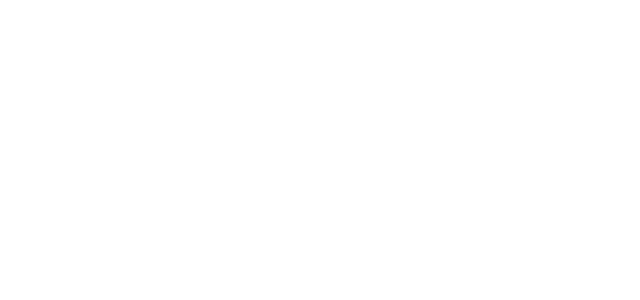
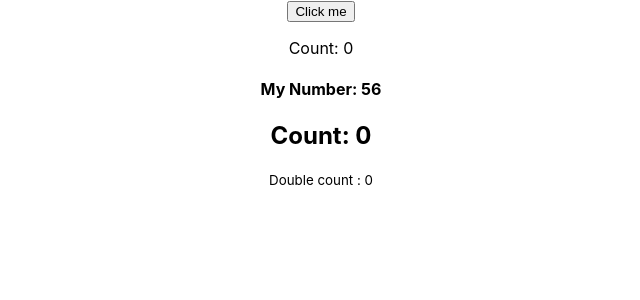
Before and after one commit to ProgrammingHero1/simple-volunteers, a React (Create React App) app: page /home in a window 1280 px wide. Before the commit this address had no page. Shown: the top 300 px of the page, without its empty margins (319-959 px from the left). Built offline with nearby package versions, Linux system fonts and the light colour scheme.

Commit message:
display volunteers

```diff
--- a/src/App.js
+++ b/src/App.js
@@ -1,13 +1,15 @@
 import { Route, Routes } from 'react-router-dom';
 import './App.css';
 import Home from './components/Home/Home';
+import Main from './components/Main/Main';
 import Volunteers from './components/Volunteers/Volunteers';
 
 function App() {
   return (
     <div className="App">
       <Routes>
-        <Route path="/" element={<Home></Home>}></Route>
+        <Route path="/" element={<Main></Main>}></Route>
+        <Route path="/home" element={<Home></Home>}></Route>
         <Route path='/volunteers' element={<Volunteers></Volunteers>}></Route>
       </Routes>
     </div>
--- /dev/null
+++ b/src/components/Activity/Activity.css
@@ -0,0 +1,7 @@
+.activity{
+    border: 2px solid goldenrod;
+    border-radius: 20px;
+}
+.activity img{
+    width: 200px;
+}
--- /dev/null
+++ b/src/components/Activity/Activity.js
@@ -0,0 +1,14 @@
+import React from 'react';
+import './Activity.css';
+
+const Activity = ({activity}) => {
+    const {title, img} = activity;
+    return (
+        <div className='activity'>
+            <img src={img} alt="" />
+            <h2>{title}</h2>
+        </div>
+    );
+};
+
+export default Activity;
--- a/src/components/Home/Home.js
+++ b/src/components/Home/Home.js
@@ -0,0 +1,22 @@
+import React, { useState } from 'react';
+
+const Home = () => {
+    const [count, setCount] = useState(0);
+
+    const number = 56;
+    const increaseCount = () =>{
+        setCount(count + 1);
+    }
+    return (
+        <div>
+            <button onClick={increaseCount}>Click me</button>
+            <br />
+            <p>Count: {count}</p>
+            <h4>My Number:  {number}</h4>
+            <h2>Count: {count}</h2>
+            <p><small>Double count : {count * 2}</small></p>
+        </div>
+    );
+};
+
+export default Home;
--- /dev/null
+++ b/src/components/Main/Main.css
@@ -0,0 +1,5 @@
+.activity-container{
+    display: grid;
+    grid-template-columns: repeat(3, 1fr);
+    grid-gap: 20px;
+}
--- /dev/null
+++ b/src/components/Main/Main.js
@@ -0,0 +1,29 @@
+import React, { useEffect, useState } from 'react';
+import Activity from '../Activity/Activity';
+import './Main.css';
+
+const Main = () => {
+    const [volunteers, setVolunteers] = useState([]);
+
+    useEffect(() => {
+        fetch('data.json')
+            .then(res => res.json())
+            .then(data => setVolunteers(data));
+    }, [])
+
+    return (
+        <div>
+            <h2>Volunteer Activities: {volunteers.length}</h2>
+            <div className="activity-container">
+                {
+                    volunteers.map(activity => <Activity
+                        key={activity._id}
+                        activity={activity}
+                    ></Activity>)
+                }
+            </div>
+        </div>
+    );
+};
+
+export default Main;
```
